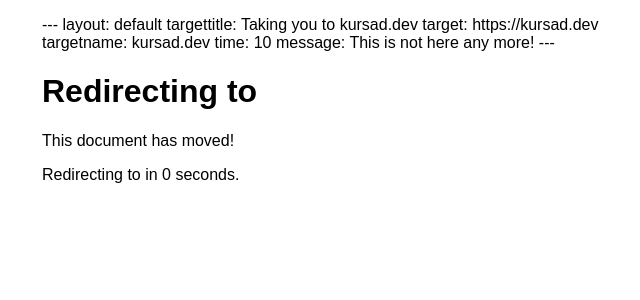
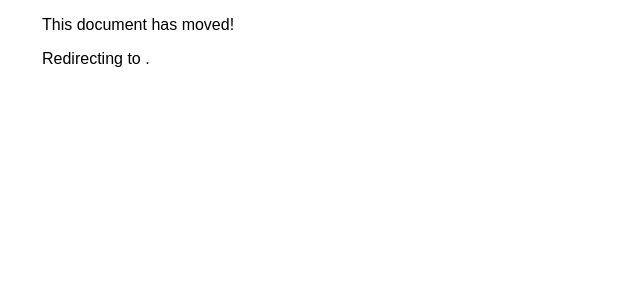
Before and after one commit to kursadcayir/kursadcayir.github.io, a Jekyll site: the page built from index.html, in a window 1280 px wide. Shown: the top 300 px of the page, without its empty margins (278-918 px from the left). Built offline with Jekyll 4.4.1, drawn with Linux system fonts in a browser that asks for light colours.

Commit message:
Update default.html

```diff
--- a/_layouts/default.html
+++ b/_layouts/default.html
@@ -1,35 +1,19 @@
-
----
-layout: default
-targettitle: Taking you to kursad.dev
-target: https://kursad.dev
-targetname: kursad.dev
-time: 10
-message: This is not here any more!
----
 <html lang="en">
 
 <head>
     <meta charset="utf-8"/>
     <meta name="viewport" content="width=device-width, initial-scale=1.0">
 
-    {% assign time = 0 %}
-    {% assign targetname = page.target %}
+    {% assign target = https://kursad.dev %}
+    {% assign targetname = kursad.dev %}
+    {% assign targettitle = Taking you to kursad.dev %}
 
-    {% if page.time %}
-    {% assign time = page.time %}
-    {% endif %}
 
-    {% if page.targetname %}
-    {% assign targetname = page.targetname %}
-    {% endif %}
 
-    {% capture title %}Redirecting to {{ targetname }}{% endcapture %}
-    {% if page.targettitle %}
-    {% assign title = page.targettitle %}
-    {% endif %}
-    <meta http-equiv="refresh" content="{{ time }};url={{ page.target }}"/>
-    <link rel="canonical" href="{{ page.target }}"/>
+    {% capture targettitle %}Redirecting to {{ targetname }}{% endcapture %}
+    {% assign title = Taking you to kursad.dev %}
+    <meta http-equiv="refresh" content="{{ time }};url={{ target }}"/>
+    <link rel="canonical" href="{{ target }}"/>
     <title>{{ title }}</title>
     <style>
         body {
@@ -41,15 +25,8 @@ message: This is not here any more!
 </head>
 <body>
     <h1>{{ title }}</h1>
-
-    {% if page.message %}
-    <p>{{ page.message }}</p>
-    {% else %}
     <p>This document has moved!</p>
-    {% endif %}
-
-    <p>Redirecting to <a href="{{ page.target }}">{{ targetname }}</a> in {{ time }} seconds.</p>
-
+    <p>Redirecting to <a href="{{ targetname}}">{{ targetname }}</a>.</p>
 </body>
 </html>
 <!--
```
